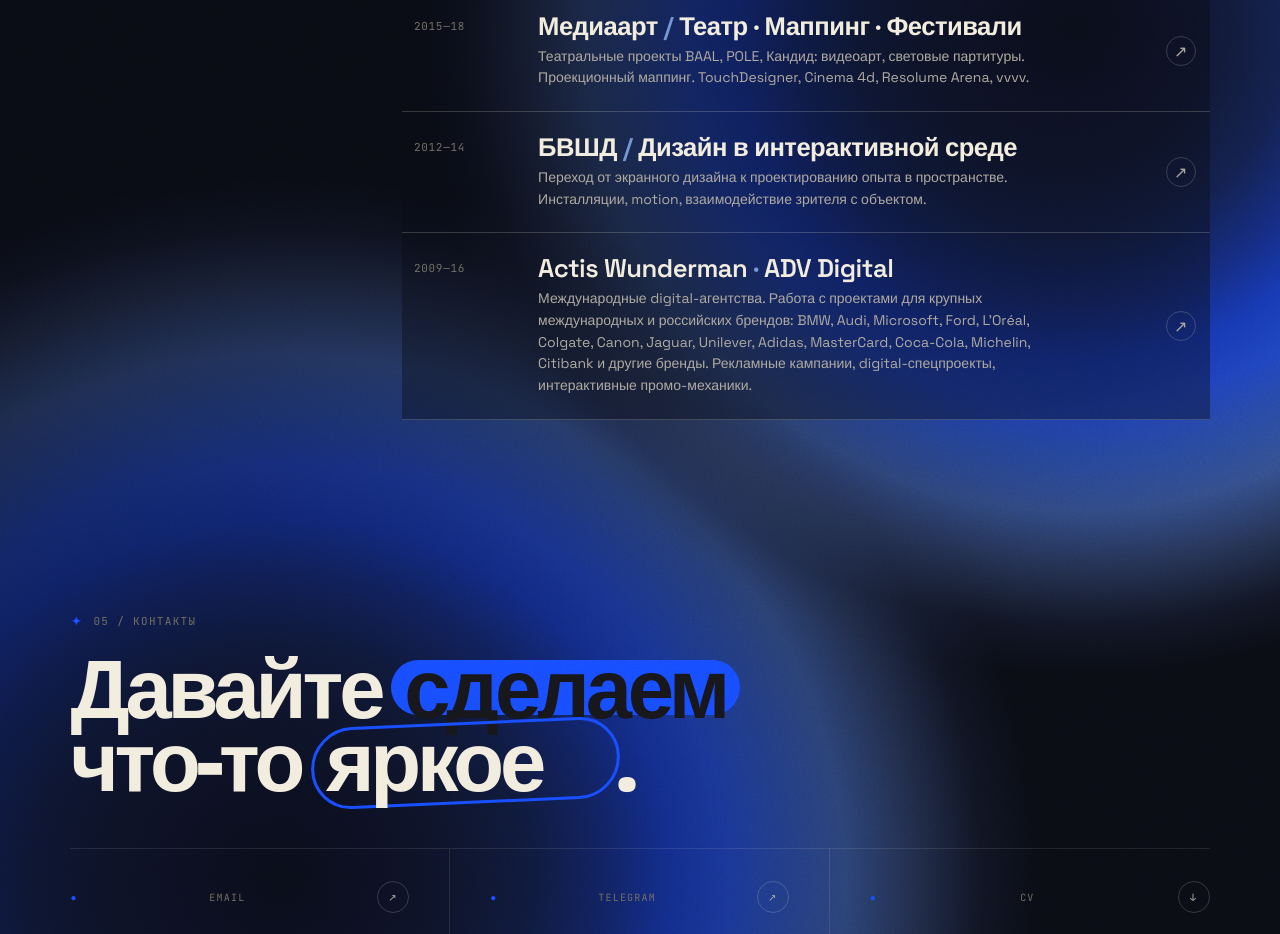
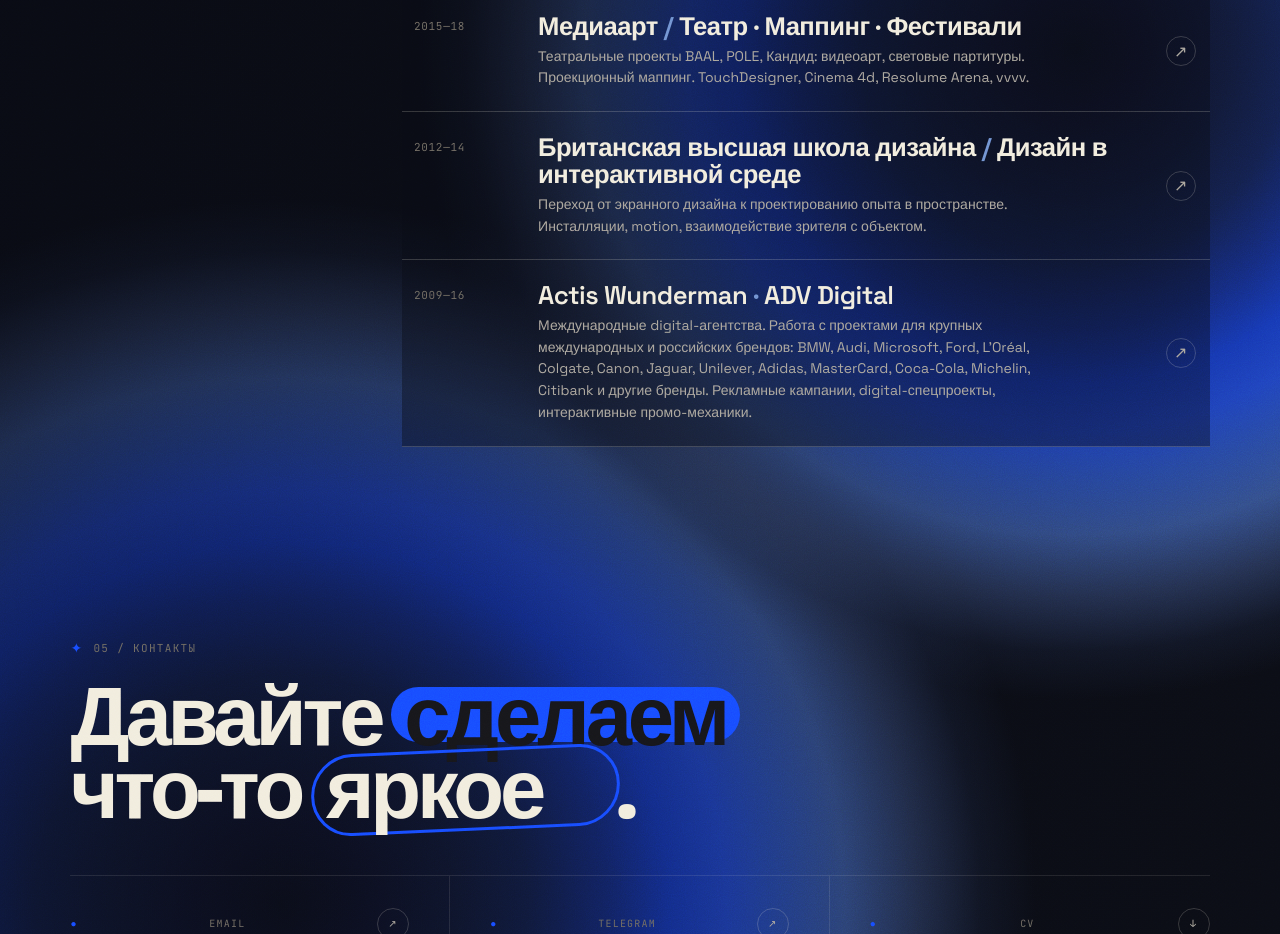
Before and after one commit to kernelkernel/samarakovskaya-cd-general, a plain HTML site: page index.html in a window 1280 px wide. Shown: the part 6000-6934 px from the top of the page. Drawn offline with nearby package versions, Linux system fonts and the light colour scheme.

Commit message:
БВШД

```diff
--- a/index.html
+++ b/index.html
@@ -1486,7 +1486,7 @@
         <a class="titem" href="#">
           <span class="tyear">2012—14</span>
           <div>
-            <h3 class="ttitle" data-i18n="career.t6">БВШД <span class="mark">/</span> Дизайн в интерактивной среде</h3>
+            <h3 class="ttitle" data-i18n="career.t6">Британская высшая школа дизайна <span class="mark">/</span> Дизайн в интерактивной среде</h3>
             <p class="tdesc" data-i18n="career.d6">Переход от экранного дизайна к проектированию опыта в пространстве. Инсталляции, motion, взаимодействие зрителя с объектом.</p>
           </div>
           <span class="tarrow">↗︎</span>
```
